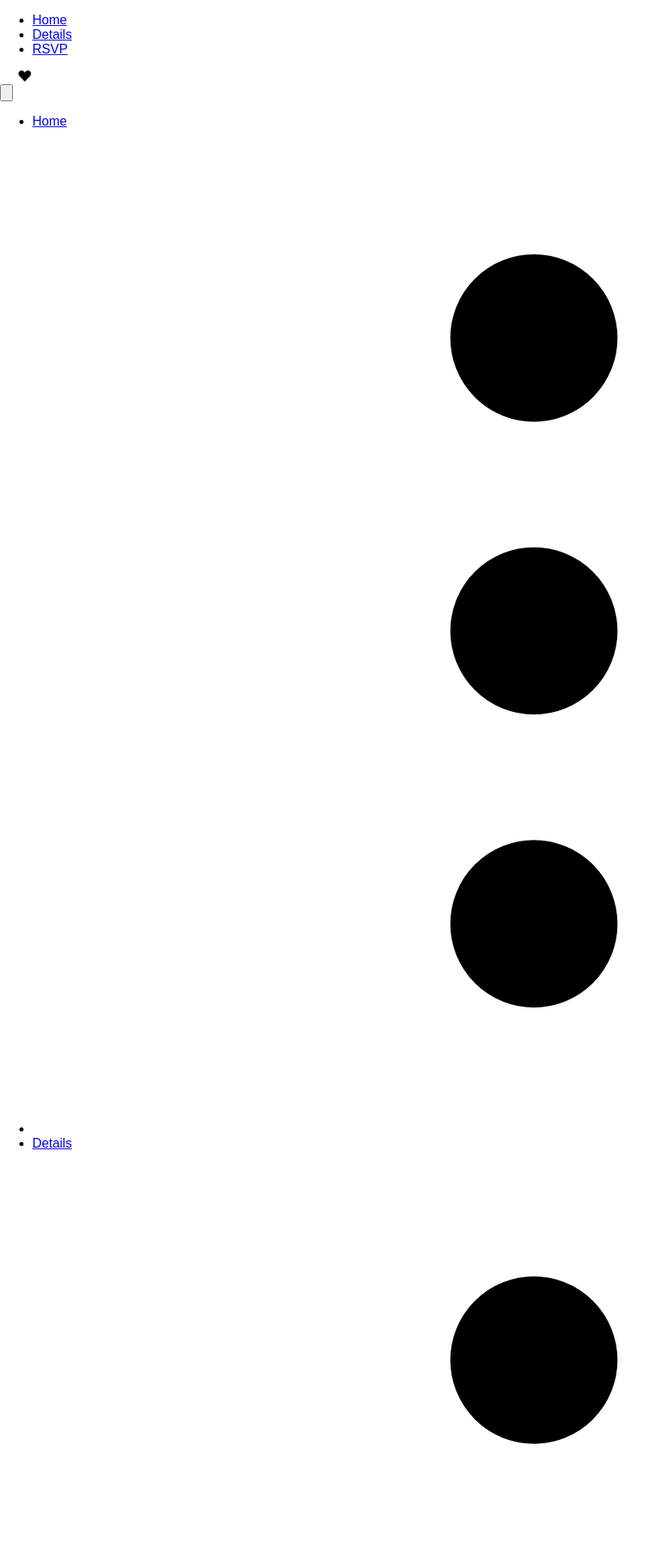
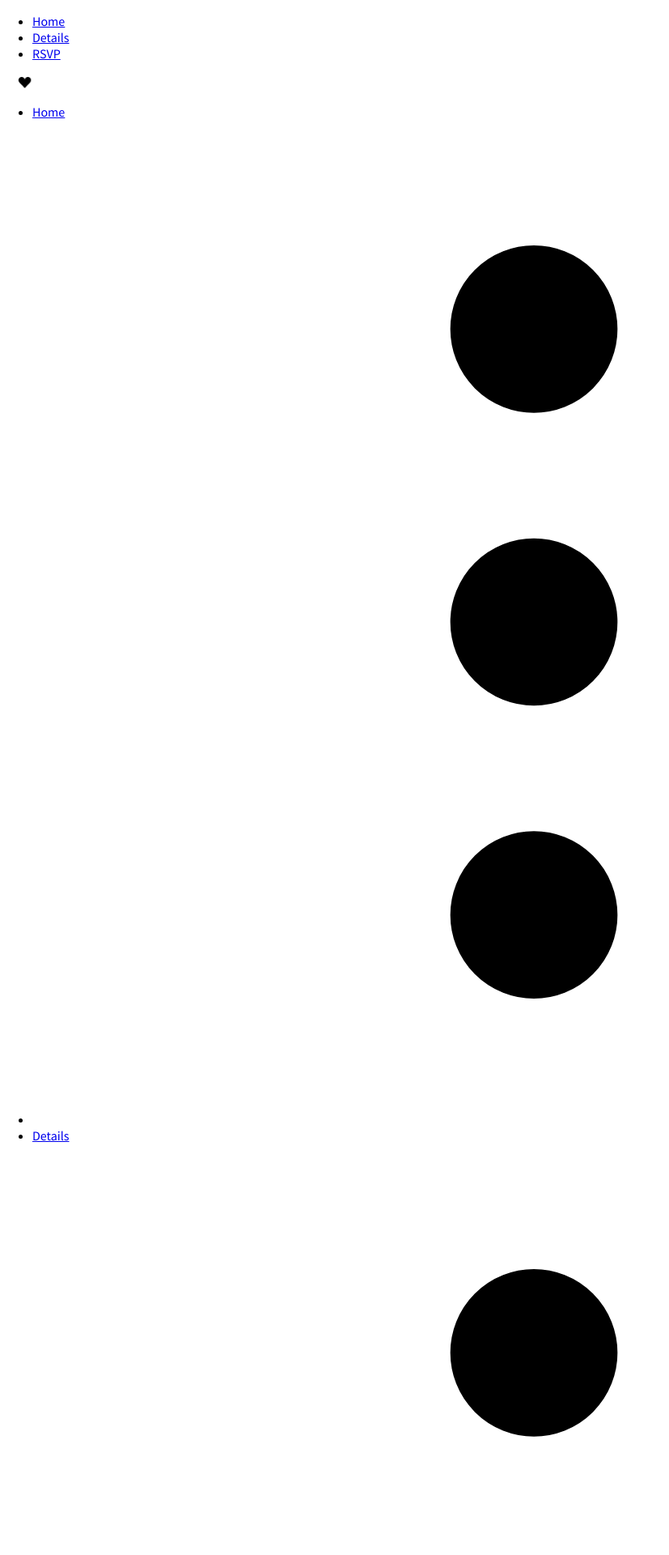
Before and after one commit to shehanr/getting-married, a Jekyll site: the page built from details.md, in a window 1280 px wide. Shown: the top 1920 px of the page at 81% size, without its empty margins (0-827 px from the left). Built offline with Jekyll 4.4.1, drawn with Linux system fonts in a browser that asks for light colours; some web fonts are replaced; some of the changed text lies outside the part shown.

Commit message:
Restructured page, updated fonts, *tried* to remove FOUC, and started on responsive design

```diff
--- a/_includes/head.html
+++ b/_includes/head.html
@@ -2,13 +2,49 @@
     <meta charset="UTF-8">
     <meta name="viewport" content="width=device-width, initial-scale=1.0">
     <title>{{ site.title }} | {{ page.title }}</title>
+      <!-- Inline critical CSS for Google Fonts -->
+  <style>
+    @font-face {
+      font-family: 'Abhaya Libre';
+      font-style: normal;
+      font-weight: 400;
+      font-display: swap;
+      src: local('Abhaya Libre'), url(https://fonts.gstatic.com/s/abhayalibre/v10/e3tmeuGtX-Co5MNzeAOqinEYEsU.woff2) format('woff2');
+    }
+    @font-face {
+      font-family: 'Abhaya Libre';
+      font-style: normal;
+      font-weight: 700;
+      font-display: swap;
+      src: local('Abhaya Libre Bold'), url(https://fonts.gstatic.com/s/abhayalibre/v10/e3tmeuGtX-Co5MNzeAOqinEYEsU.woff2) format('woff2');
+    }
+    @font-face {
+      font-family: 'Homemade Apple';
+      font-style: normal;
+      font-weight: 400;
+      font-display: swap;
+      src: local('Homemade Apple'), url(https://fonts.gstatic.com/s/homemadeapple/v14/Qw3aZQpJ562ft5aCIERgi23mI3A.woff2) format('woff2');
+    }
+    @font-face {
+      font-family: 'Source Sans Pro';
+      font-style: normal;
+      font-weight: 400;
+      font-display: swap;
+      src: local('Source Sans Pro'), url(https://fonts.gstatic.com/s/sourcesanspro/v24/6xK3dSBYKcSV-LCoeQqfX1RYOo3qOK7jPrykkHc.woff2) format('woff2');
+    }
+    @font-face {
+      font-family: 'Source Sans Pro';
+      font-style: normal;
+      font-weight: 600;
+      font-display: swap;
+      src: local('Source Sans Pro SemiBold'), url(https://fonts.gstatic.com/s/sourcesanspro/v24/6xK3dSBYKcSV-LCoeQqfX1RYOo3qOK7jPrykkHc.woff2) format('woff2');
+    }
+  </style>
+     <!-- Preload Google Fonts -->
+     <link rel="preload" href="https://fonts.googleapis.com/css2?family=Abhaya+Libre:wght@400;700&family=Homemade+Apple&family=Source+Sans+Pro:wght@400;600&display=swap" as="style" onload="this.onload=null;this.rel='stylesheet'">
+     <noscript><link rel="stylesheet" href="https://fonts.googleapis.com/css2?family=Abhaya+Libre:wght@400;700&family=Homemade+Apple&family=Source+Sans+Pro:wght@400;600&display=swap"></noscript>
     <link href="{{ '/assets/css/main.css' | relative_url }}" rel="stylesheet">
     <link href="{{ '/assets/css/bootstrap-icons.min.css' | relative_url }}" rel="stylesheet">
     <link rel="icon" type="image/x-icon" href="{{ '/assets/images/favicon.ico' | relative_url }}">
-    <link rel="preconnect" href="https://fonts.googleapis.com">
-    <link rel="preconnect" href="https://fonts.gstatic.com" crossorigin>
-    <link href="https://fonts.googleapis.com/css2?family=Homemade+Apple:wght@400;700&display=swap" rel="stylesheet">
-    <link href="https://fonts.googleapis.com/css2?family=Nanum+Gothic:wght@400;700&display=swap" rel="stylesheet">
-    <link href="https://fonts.googleapis.com/css2?family=Source+Serif+4:ital,opsz,wght@0,8..60,200..900;1,8..60,200..900&display=swap" rel="stylesheet">
     <script src="https://code.jquery.com/jquery-3.7.1.min.js"></script>
 </head>
--- a/_includes/nav.html
+++ b/_includes/nav.html
@@ -1,13 +1,9 @@
 <nav class="p-5 flex justify-between items-center z-40 w-full {% if page.url == '/' %}absolute{% endif %}">
+    <div class="container mx-auto flex justify-between items-center">
         <div class="spin-please z-50">
             <i class="bi bi-suit-heart-fill text-white white-text-shadow text-3xl"></i>
         </div>
-    <button class="navbar-burger flex items-center text-white p-3 md:hidden z-50">
-        <svg class="block h-6 w-6 fill-current" viewBox="0 0 20 20" xmlns="http://www.w3.org/2000/svg">
-            <title>Mobile Menu</title>
-            <path d="M0 3h20v2H0V3zm0 6h20v2H0V9zm0 6h20v2H0v-2z"></path>
-        </svg>
-    </button>
+
         <!-- Desktop Menu -->
         <ul class="hidden md:flex md:items-center space-x-4 absolute left-1/2 transform -translate-x-1/2">
             <li><a href="{{ '/' | relative_url }}" class="text-lg font-bold text-white {% if page.url == '/' %}backdrop-blur-sm bg-white/50 rounded-full px-4 py-1{% endif %}">Home</a></li>
@@ -19,9 +15,19 @@
             <li><a href="{{ '/details/' | relative_url }}" class="text-lg font-bold text-white {% if page.url == '/details/' %}backdrop-blur-sm bg-white/50 rounded-full px-4 py-1{% endif %}">Details</a></li>
             <li class="text-white">
             <svg xmlns="http://www.w3.org/2000/svg" fill="none" stroke="currentColor" class="w-4 h-4 current-fill" viewBox="0 0 24 24">
-            <path stroke-linecap="round" stroke-linejoin="round" stroke-width="2" d="M12 5v0m0 7v0m0 7v0m0-13a1 1 0 110-2 1 1 0 010 2zm0 7a1 1 0 110-2 1 1 0 010 2zm0 7a1 1 0 110-2 1 1 0 010 2z"></path>
+                <path stroke-linecap="round" stroke-linejoin="round" stroke-width="2" d="M12 5v0m0 7v0m0 7v0m0-13a1 1 0 110-2 1 1 0 010 2zm0 7a1 1 0 110-2 1 1 0 010 2z"></path>
             </svg>
             </li>
-        <li><a href="{{ 'https://www.theknot.com/us/shehan-rajapakse-and-susan-fore-nov-2024/rsvp' | absolute_url }}" class="text-lg font-bold" target="_blank" class="text-lg font-bold text-white {% if page.url == '/rsvp/' %}backdrop-blur-sm bg-white/50 rounded-full px-4 py-1{% endif %}">RSVP</a></li>
+            <li><a href="{{ 'https://www.theknot.com/us/shehan-rajapakse-and-susan-fore-nov-2024/rsvp' | absolute_url }}" class="text-lg font-bold text-white" target="_blank" class="text-lg font-bold text-white {% if page.url == '/rsvp/' %}backdrop-blur-sm bg-white/50 rounded-full px-4 py-1{% endif %}">RSVP</a></li>
         </ul>
+
+        <!-- Animating Hamburger-->
+        <button class="navbar-burger flex items-center text-white p-3 md:hidden z-50">
+            <div class="burger-lines">
+                <span class="block h-1 w-6 bg-current mb-1 transform transition-transform duration-300 ease-in-out"></span>
+                <span class="block h-1 w-6 bg-current mb-1 transform transition-transform duration-300 ease-in-out"></span>
+                <span class="block h-1 w-6 bg-current transform transition-transform duration-300 ease-in-out"></span>
+            </div>
+        </button>
+    </div>
 </nav>
--- a/_layouts/default.html
+++ b/_layouts/default.html
@@ -2,11 +2,11 @@
 <html lang="{{ site.lang | default: 'en-US' }}">
 {% include head.html %}
 <body class="min-h-full bg-sapphire antialiased">
-  {% include mobile-menu.html %}
   <header>
+    {% include mobile-menu.html %}
+    {% include nav.html %}
   </header>
   <main>
-    {% include nav.html %}
     {{ content }}
   </main>
   {% include footer.html %}
--- a/_layouts/details.html
+++ b/_layouts/details.html
@@ -4,8 +4,8 @@
 permalink: /Details
 ---
 <!-- Tiles Container -->
-<div class="container mx-auto p-4 md:pt-5 md:p-10 flex-grow h-[calc(100vh-5rem)] relative">
-  <div class="grid grid-cols-1 md:grid-cols-2 gap-4 h-full">
+<div class="container m-auto py-4 md:pt-5 md:py-10 px-5 flex-grow h-[calc(100vh-5rem)] relative">
+  <div id="details-grid" class="grid grid-cols-1 md:grid-cols-2 gap-5 h-full">
     <!-- Tile 1 -->
     <div class="tile backdrop-blur-sm bg-white/25 shadow-md flex items-center justify-center cursor-pointer rounded-md" data-target="#expanded-1">
       <div class="text-center text-white">
@@ -28,51 +28,49 @@
       </div>
     </div>
     <!-- Tile 4 -->
-    <a href="{{ 'https://www.theknot.com/us/shehan-rajapakse-and-susan-fore-nov-2024/registry' | absolute_url }}" target="_blank">
-      <div class="tile h-full backdrop-blur-sm bg-white/25 shadow-md flex items-center justify-center cursor-pointer rounded-md">
+    <a href="{{ 'https://www.theknot.com/us/shehan-rajapakse-and-susan-fore-nov-2024/registry' | absolute_url }}" target="_blank" class="tile h-full backdrop-blur-sm bg-white/25 shadow-md flex items-center justify-center cursor-pointer rounded-md">
         <div class="text-center text-white">
           <i class="bi bi-gift text-3xl"></i>
           <h3 class="mt-2 text-xl font-bold font-homemade-apple">Registry</h3>
         </div>
-      </div>
     </a>
     <!-- Expanded Content Sections -->
-    <div id="expanded-1" class="expanded-content hidden w-full h-full bg-white text-the-knot p-5 pr-1 z-10 overflow-auto col-span-2 relative rounded-md">
-      <button class="close-expanded absolute top-2 right-4 text-2xl">&times;</button>
-      <div class="container h-full overflow-y-auto pr-4 flex items-start md:items-center justify-center">
-          <div class="w-full mt-8 md:mt-0">
-              <h2 class="text-5xl font-bold source-serif-4 mb-6 text-center">Schedule</h2>
-              <div class="mb-8 text-center">
+    <div id="expanded-1" class="expanded-content hidden w-full h-full bg-white font-abhaya-libre text-the-knot p-5 pr-1 z-10 overflow-auto col-span-2 relative rounded-md">
+        <button class="close-expanded absolute top-2 right-4 text-2xl">&times;</button>
+        <div class="container h-full overflow-y-auto pr-4 flex items-start justify-center">
+            <div class="w-full my-auto mx-6 md:mx-12 lg:mx-22 xl:mx-36">
+                <h2 class="text-5xl font-bold mb-6 text-center">Schedule</h2>
+                  <div class="text-center">
                   <h4 class="text-xl font-semibold mb-2">Wedding Day</h4>
                   <div class="mb-4">
                       <p class="text-lg">1000 Westover at Maymont</p>
                       <p class="text-lg">1000 Westover Rd, Richmond, VA 23220</p>
-                      <p class="text-md">Time: 4:30 PM-10:00 PM</p>
+                      <p class="text-md">Time: 5:00 PM-10:00 PM</p>
                       <p class="text-md">Attire: Black Tie Optional</p>
                   </div>
               </div>
               <div class="space-y-6">
-                  <div class="grid grid-cols-1 md:grid-cols-2 gap-3 border-b border-gray-300 mx-8 pb-6">
-                      <div class="md:text-right">
-                          <h4 class="text-xl font-semibold">4:30 PM–5:00 PM</h4>
+                  <div class="grid grid-cols-1 md:grid-cols-2 gap-8 border-b border-gray-300 mx-8 pb-6">
+                      <div class="text-center md:text-right">
+                          <h4 class="text-2xl md:text-xl font-semibold">3:30 PM</h4>
                       </div>
-                      <div class="md:text-left pl-0 md:pl-6">
+                      <div class="text-center md:text-left">
                           <h4 class="text-xl font-semibold">Ceremony (Family Only)</h4>
                       </div>
                   </div>
-                  <div class="grid grid-cols-1 md:grid-cols-2 gap-6 border-b border-gray-300 mx-8 pb-6">
-                      <div class="md:text-right">
-                          <h4 class="text-xl font-semibold">5:00 PM–6:00 PM</h4>
+                  <div class="grid grid-cols-1 md:grid-cols-2 gap-8 border-b border-gray-300 mx-8 pb-6">
+                      <div class="text-center md:text-right">
+                          <h4 class="text-2xl md:text-xl font-semibold">5:00 PM–6:00 PM</h4>
                       </div>
-                      <div class="md:text-left pl-0 md:pl-6">
+                      <div class="text-center md:text-left">
                           <h4 class="text-xl font-semibold">Cocktail Hour</h4>
                       </div>
                   </div>
-                  <div class="grid grid-cols-1 md:grid-cols-2 gap-6 mx-8 pb-6">
-                      <div class="md:text-right">
-                          <h4 class="text-xl font-semibold">6:00 PM–10:00 PM</h4>
+                  <div class="grid grid-cols-1 md:grid-cols-2 gap-8 mx-8 pb-6">
+                      <div class="text-center md:text-right">
+                          <h4 class="text-2xl md:text-xl font-semibold">6:00 PM–10:00 PM</h4>
                       </div>
-                      <div class="md:text-left pl-0 md:pl-6">
+                      <div class="text-center md:text-left">
                           <h4 class="text-xl font-semibold">Dinner and Festivities</h4>
                       </div>
                   </div>
@@ -84,25 +82,23 @@
 
 
 
-  <div id="expanded-2" class="expanded-content hidden w-full h-full bg-white text-the-knot p-5 pr-1 z-10 overflow-auto col-span-2 relative rounded-md">
+  <div id="expanded-2" class="expanded-content hidden w-full h-full bg-white font-abhaya-libre text-the-knot p-5 pr-1 z-10 overflow-auto col-span-2 relative rounded-md">
     <button class="close-expanded absolute top-2 right-4 text-2xl">×</button>
-    <div class="container h-full overflow-y-auto pr-4 flex items-start md:items-center justify-center">
-        <div class="w-full mt-8 md:mt-0">
-            <h2 class="text-5xl font-bold source-serif-4 mb-6 text-center">Hotel Accommodations</h2>
-            <div class="mb-8 text-center">
+    <div class="container h-full overflow-y-auto pr-4 flex items-start justify-center">
+        <div class="w-full my-auto mx-4 md:mx-8">
+            <h2 class="text-5xl font-bold mb-6 text-center">Hotel Accommodations</h2>
+            <div class="text-center">
                 <h4 class="text-xl font-semibold mb-2">Courtyard by Marriott Richmond Scott’s Addition</h4>
                 <div class="mb-4">
                     <p class="text-lg">2907 W Broad St, Richmond, VA 23230</p>
-                    <p class="text-md">Reference: Fore-Rajapakse Wedding Block</p>
+                    <p class="text-md">Reference: Rajapakse-Fore Wedding Block</p>
                     <p class="text-md">Distance from Venue: Approximately 2.5 miles</p>
                 </div>
             </div>
             <div class="space-y-6">
                 <p class="text-lg mx-8 mb-6">
                     We've reserved a block of rooms at the Courtyard by Marriott in Scott’s Addition, a vibrant neighborhood known for its eclectic mix of restaurants, breweries, and entertainment options. This hotel offers a perfect base for exploring Richmond, with plenty of local spots just a short walk or drive away.
-                </p>
-                <p class="text-lg mx-8 mb-6">
-                    Scott’s Addition is famous for its craft breweries, including Ardent Craft Ales, The Veil Brewing Co., and Hardywood Park Craft Brewery, all within a mile of the hotel. If you're in the mood for a bite, you'll find fantastic restaurants like ZZQ Texas Craft Barbeque and Lunch.SUPER available nearby.
+                    Scott’s Addition is famous for its craft breweries, including Ardent Craft Ales, The Veil Brewing Co., and Hardywood Park Craft Brewery, all within a mile of the hotel. If you're in the mood for a bite, you'll find fantastic restaurants like ZZQ Texas Craft Barbeque, Cochiloco, and Lunch & Supper available nearby.
                 </p>
                 <p class="text-lg mx-8 mb-6">
                     For those looking to enjoy Richmond's vibrant nightlife, you'll be pleased to know that this area also boasts several trendy bars and cocktail lounges, perfect for unwinding after a day of wedding festivities. Plus, with the hotel only 2.5 miles away from the venue at Maymont, getting to and from the ceremony and reception will be a breeze.
@@ -115,17 +111,14 @@
     </div>
 </div>
 
-<div id="expanded-3" class="expanded-content hidden w-full h-full bg-white text-the-knot p-5 pr-1 z-10 overflow-auto col-span-2 relative rounded-md">
+<div id="expanded-3" class="expanded-content hidden w-full h-full bg-white font-abhaya-libre text-the-knot p-5 pr-1 z-10 overflow-auto col-span-2 relative rounded-md">
   <button class="close-expanded absolute top-2 right-4 text-2xl">&times;</button>
-  <div class="container h-full overflow-y-auto pr-4 flex items-start md:items-center justify-center">
-    <div class="w-full mt-8 md:mt-0">            <h2 class="text-5xl font-bold source-serif-4 my-6 text-center">Things to do in Richmond</h2>
-            <div class="mb-8 text-center">
-                <a class="text-xl font-semibold mb-2" href="https://letmegooglethat.com/?q=Things+to+do+in+Richmond%2C+VA">Check here</a>
-            </div>
-
-            <div class="space-y-6">
+  <div class="container h-full overflow-y-auto pr-4 flex items-start justify-center">
+    <div class="w-full my-auto mx-4 md:mx-8">
+        <h2 class="text-5xl font-bold my-6 text-center">Things to do in Richmond</h2>
+            <div>
                 <div>
-                    <h3 class="text-3xl font-bold">Places to Visit</h3>
+                    <h3 class="text-3xl text-center font-bold pb-3">Places to Visit</h3>
                     <ul class="list-disc list-inside text-lg">
                         <li><strong>Maymont</strong> – A beautiful estate with gardens, wildlife exhibits, and a historic mansion.</li>
                         <li><strong>Virginia Museum of Fine Arts</strong> – A world-class art museum with diverse collections.</li>
@@ -135,7 +128,7 @@
                 </div>
 
                 <div>
-                    <h3 class="text-3xl font-bold">Restaurants</h3>
+                    <h3 class="text-3xl text-center font-bold pt-5 pb-3">Restaurants</h3>
                     <ul class="list-disc list-inside text-lg">
                         <li><strong>Lemaire</strong> – Fine dining at The Jefferson Hotel.</li>
                         <li><strong>Stella's</strong> – Delicious Greek cuisine.</li>
@@ -145,7 +138,7 @@
                 </div>
 
                 <div>
-                    <h3 class="text-3xl font-bold">Experiences</h3>
+                    <h3 class="text-3xl text-center font-bold pt-5 pb-3">Experiences</h3>
                     <ul class="list-disc list-inside text-lg">
                         <li><strong>Riverfront Canal Walk</strong> – A scenic walk along the canal in downtown Richmond.</li>
                         <li><strong>James River Park</strong> – Outdoor activities like kayaking, hiking, and picnicking.</li>
--- a/assets/css/main.css
+++ b/assets/css/main.css
@@ -13,20 +13,13 @@
 
 html, body {
     scroll-behavior: smooth;
-    font-family: Namun Gothic, sans-serif;
+    font-family: 'Source Sans Pro', serif;
     margin: 0;
     padding: 0;
 }
 
 .white-text-shadow {
     text-shadow: white 0px 0px 10px;
-}
-
-.source-serif-4 {
-    font-family: "Source Serif 4", serif;
-    font-optical-sizing: auto;
-    font-weight: 400;
-    font-style: normal;
 }
 
 /* Navbar */
@@ -62,6 +55,24 @@
 
 .no-scroll {
     overflow: hidden;
+  }
+
+/* Mobile Menu */
+.navbar-burger .burger-lines span {
+    transition: transform 0.3s ease-in-out, opacity 0.3s ease-in-out;
+    transform-origin: center;
+  }
+
+  .navbar-burger.active .burger-lines span:nth-child(1) {
+    transform: rotate(45deg) translate(5.5px, 5.5px);
+  }
+
+  .navbar-burger.active .burger-lines span:nth-child(2) {
+    opacity: 0;
+  }
+
+  .navbar-burger.active .burger-lines span:nth-child(3) {
+    transform: rotate(-45deg) translate(5.5px, -5.5px);
   }
 
 /* Homepage Scroll Arrow */
--- a/assets/js/site.js
+++ b/assets/js/site.js
@@ -1,6 +1,8 @@
 $(document).ready(function() {
   // Toggle mobile menu on navbar burger click
   $('.navbar-burger').click(function() {
+    $(this).toggleClass('active'); // Toggle the active class to animate the burger icon
+
     var $menu = $('.mobile-menu');
 
     if ($menu.is(':hidden')) {
@@ -51,16 +53,20 @@
 
 
     /* Details Page */
+    const detailsGrid = $('#details-grid');
+
     $('.tile').on('click', function() {
-      var target = $(this).data('target');
+      let target = $(this).data('target');
       if(target !== undefined){
         $('#expanded-container').removeClass('hidden');
         $(target).removeClass('hidden');
         $('.tile').addClass('hidden');
+        detailsGrid.removeClass('gap-5');
       }
     });
 
     $('.close-expanded').on('click', function() {
+      detailsGrid.addClass('gap-5');
       $(this).closest('.expanded-content').addClass('hidden');
       $('.tile').removeClass('hidden');
     });
--- a/tailwind.config.js
+++ b/tailwind.config.js
@@ -22,9 +22,9 @@
         'whispering-blue': '#E2E8f0'
       },
       fontFamily: {
+        'abhaya-libre': ['Abhaya Libre', 'serif'],
         'homemade-apple': ['Homemade Apple', 'cursive'],
-        'namun-gothic': ['Namun Gothic', 'sans-serif'],
-        'source-serif-4': ["Source Serif 4", 'serif'],
+        'source-sans-pro': ['Source Sans Pro', 'sans-serif'],
       },
       minHeight: {
         'full': '100%',
```
Lines whose indentation alone changed are shown as unchanged.
